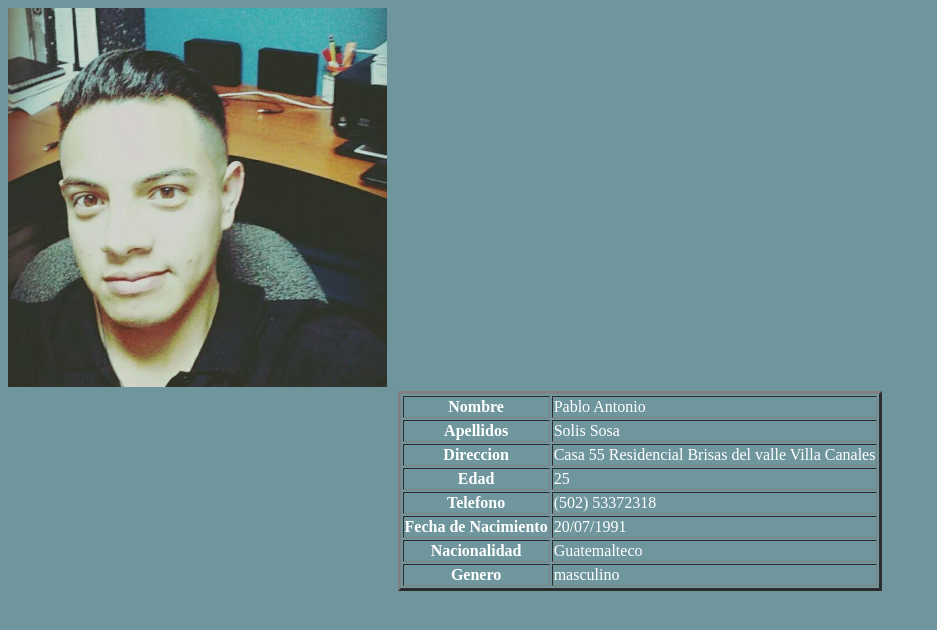
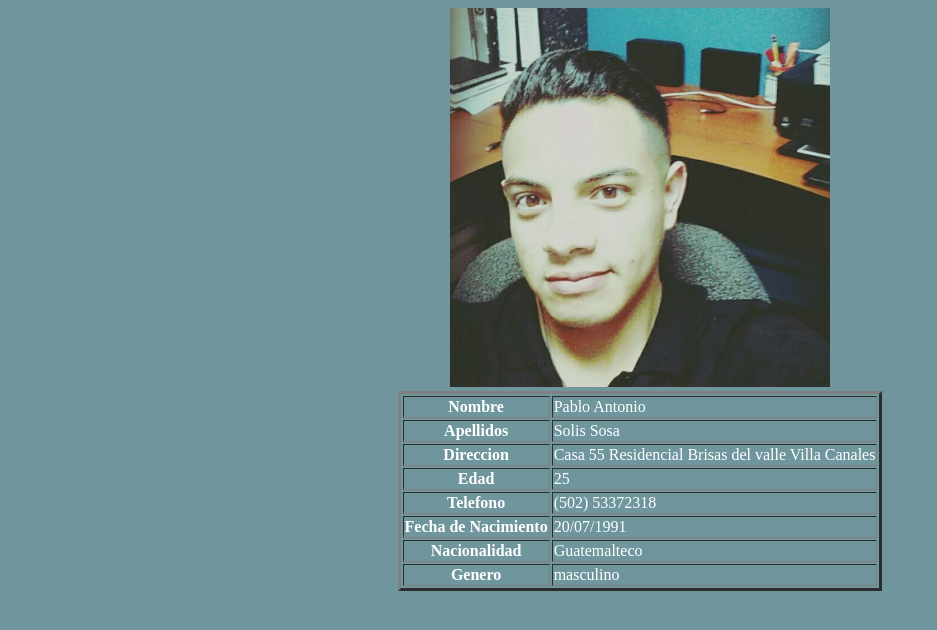
Before and after one commit to pablosolis/umg, a plain HTML site: page personales.html in a window 1280 px wide. Shown: the whole page, without its empty margins (0-937 px from the left). Drawn offline with Linux system fonts and the light colour scheme.

Commit message:
Update personales.html

```diff
--- a/personales.html
+++ b/personales.html
@@ -7,7 +7,7 @@
    </head>
 
    <body bgcolor="#6F959D">
-     <img src="img\pablo.jpg" width=30% height=30%>
+     <center><img src="img\pablo.jpg" width=30% height=30%></center>
       <table Border="3" align="center">
              <tr>
                  <th><font color="white"> Nombre</font> </th>
```
